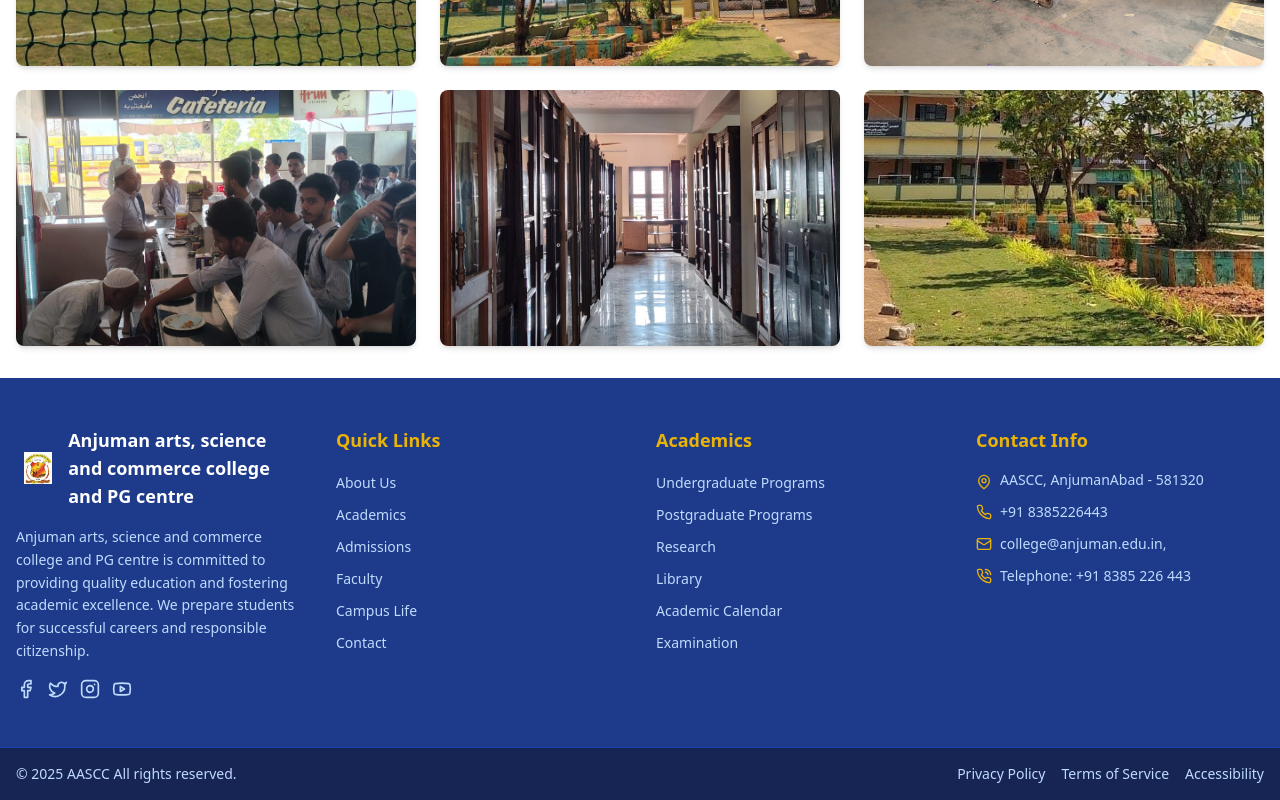
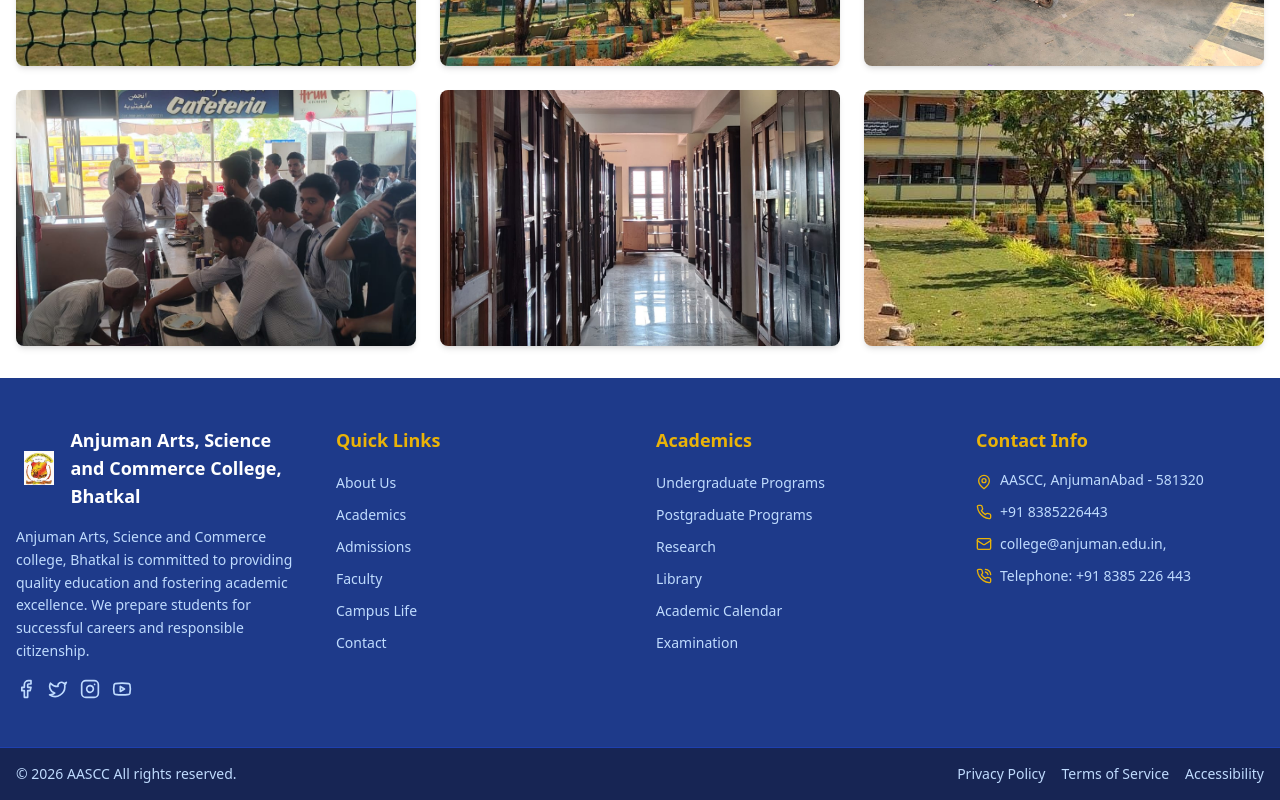
Before and after one commit to aascc-hub/aascc-web, a React (Vite) app: page /gallery in a window 1280 px wide. Shown: the part 1372-2172 px from the top of the page. Built offline with nearby package versions, Linux system fonts and the light colour scheme.

Commit message:
updted footer & WHATSAPP ENQUIRY DETAILS

```diff
--- a/src/components/Footer.tsx
+++ b/src/components/Footer.tsx
@@ -33,11 +33,11 @@ const Footer = () => {
               <img src="/images/Logo.webp" alt="Logo" className="h-12 w-16 object-contain" />
               </div>
               <div>
-                <h3 className="text-lg font-bold">Anjuman arts, science and commerce college and PG centre</h3>
+                <h3 className="text-lg font-bold">Anjuman Arts, Science and Commerce College, Bhatkal</h3>
               </div>
             </div>
             <p className="text-blue-200 text-sm leading-relaxed">
-              Anjuman arts, science and commerce college and PG centre is committed to providing quality education and fostering academic excellence.
+              Anjuman Arts, Science and Commerce college, Bhatkal is committed to providing quality education and fostering academic excellence.
               We prepare students for successful careers and responsible citizenship.
             </p>
             <div className="flex space-x-3">
@@ -124,7 +124,7 @@ const Footer = () => {
       <div className="bg-blue-950 border-t border-blue-800 py-4">
         <div className="container mx-auto px-4">
           <div className="flex flex-col md:flex-row items-center justify-between text-sm text-blue-200">
-            <p>&copy; 2025 AASCC All rights reserved.</p>
+            <p>&copy; 2026 AASCC All rights reserved.</p>
             <div className="flex space-x-4 mt-2 md:mt-0">
               <Link to="#" className="hover:text-white">Privacy Policy</Link>
               <Link to="#" className="hover:text-white">Terms of Service</Link>
--- a/src/components/home/HeroSection.tsx
+++ b/src/components/home/HeroSection.tsx
@@ -81,7 +81,7 @@ const HeroSection: React.FC<HeroSectionProps> = ({ slides }) => {
       </div>
 
       <a
-        href="https://wa.me/919876543210?text=Hello%2C%20I%20have%20an%20inquiry%20about%20AIMCA"
+        href="https://wa.me/918073594532?text=Hello%2C%20I%20have%20an%20inquiry%20about%20AASCC"
         target="_blank"
         rel="noopener noreferrer"
         className="absolute right-8 bottom-8 transform -translate-y-1/2 bg-green-500 hover:bg-green-600 text-white p-4 rounded-full shadow-lg z-20 transition-colors duration-200 animate-bounce"
```
